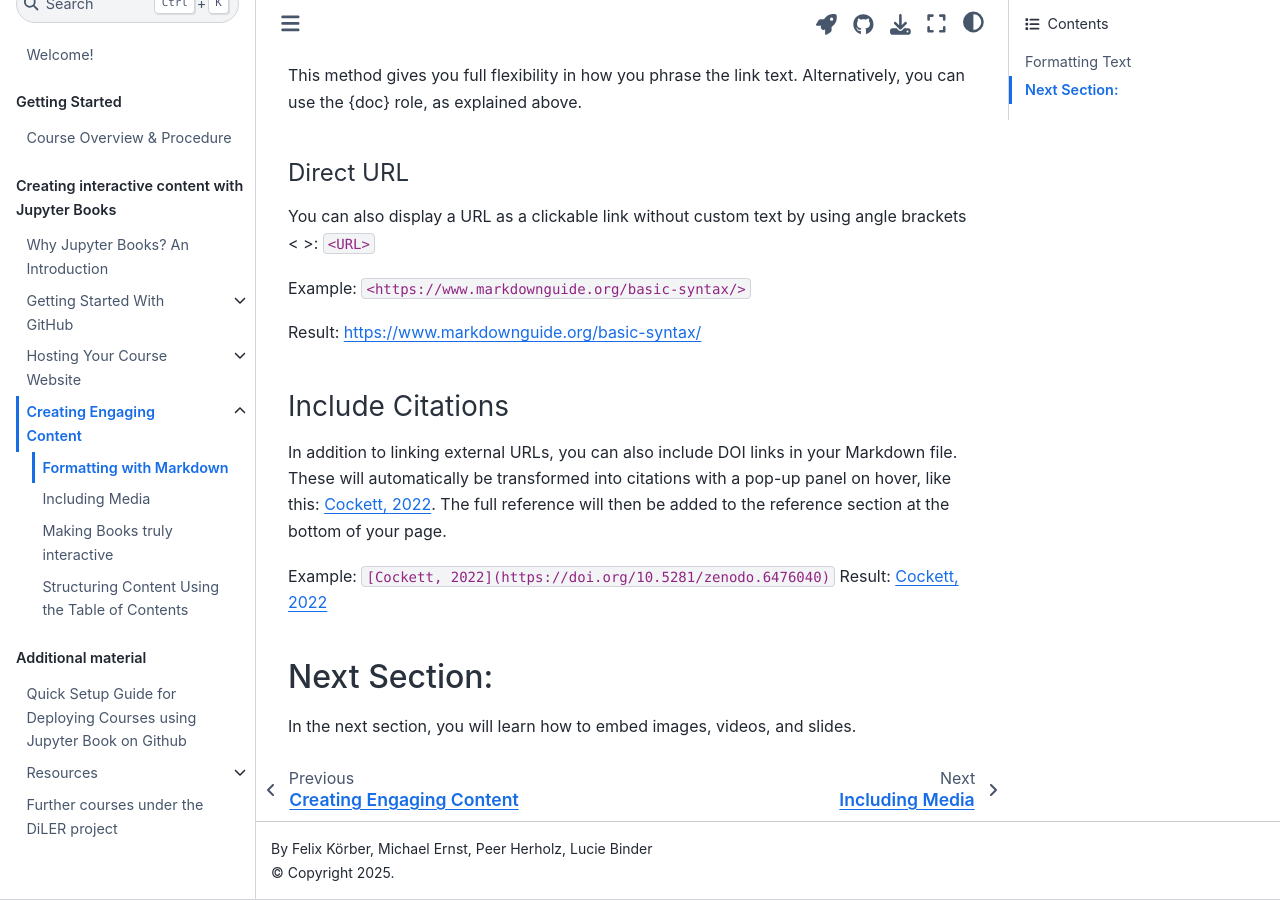
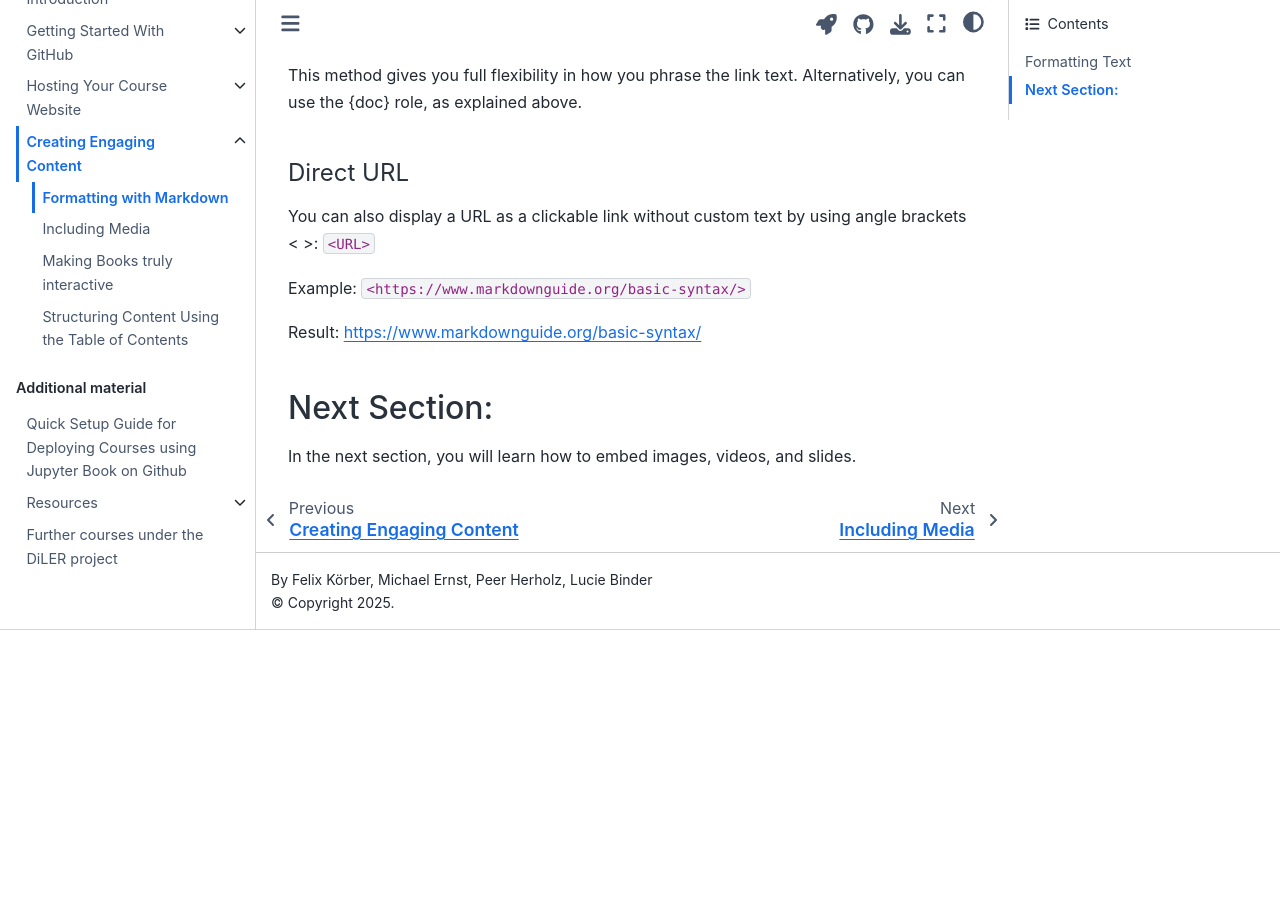
Before and after one commit to M-earnest/tutorial_jupyter_books, a Jupyter Book: the page built from content/3_create/markdown.md, in a window 1280 px wide and 900 px high, scrolled down 6581 px. Built offline with Jupyter Book 1.0.4 settings and Sphinx 7.4.7 and the Sphinx Book theme 1.1.4, drawn with Linux system fonts in a browser that asks for light colours; pages that are not in the unit, such as notebooks, are missing from menus; after the commit the page ends 7211 px from its top, so only the background shows below that.

Commit message:
Update markdown.md

```diff
--- a/content/3_create/markdown.md
+++ b/content/3_create/markdown.md
@@ -259,14 +259,6 @@ Example: `<https://www.markdownguide.org/basic-syntax/>`
 
 Result: <https://www.markdownguide.org/basic-syntax/>
 
-### Include Citations
-
-In addition to linking external URLs, you can also include DOI links in your Markdown file. These will automatically be transformed into citations with a pop-up panel on hover, like this: [Cockett, 2022](https://doi.org/10.5281/zenodo.6476040). The full reference will then be added to the reference section at the bottom of your page.
-
-Example: `[Cockett, 2022](https://doi.org/10.5281/zenodo.6476040)`
-Result: [Cockett, 2022](https://doi.org/10.5281/zenodo.6476040)
-
-
 ## Next Section:
 
 In the next section, you will learn how to embed images, videos, and slides.
```
